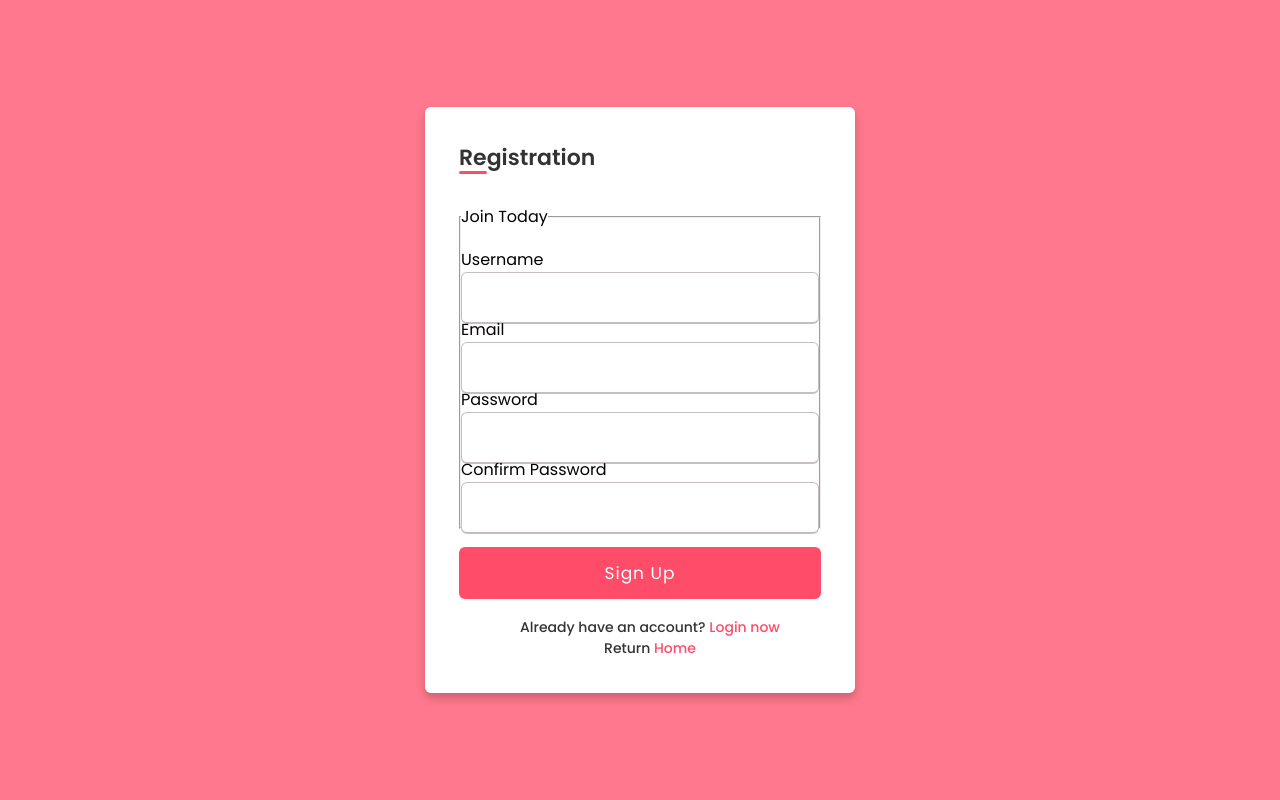
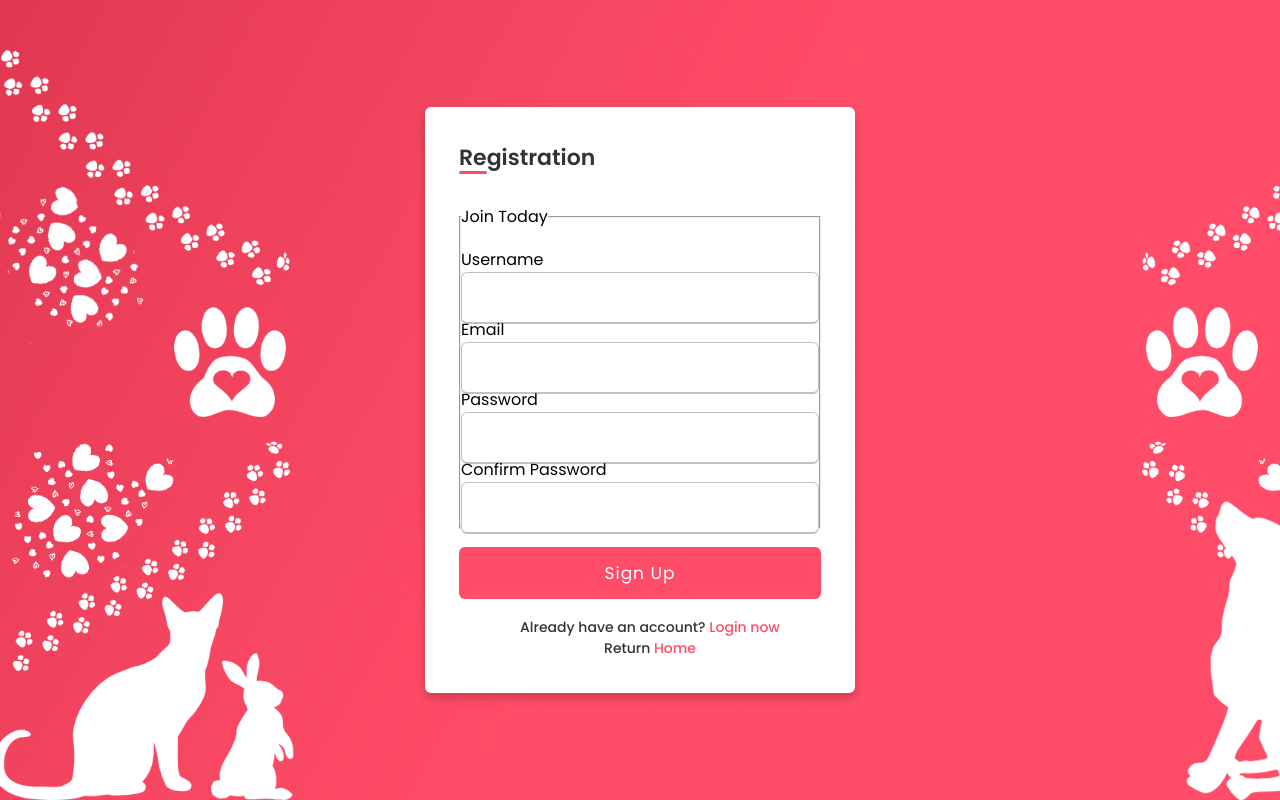
Before and after one commit to ccve01/PawfectMatch, a Flask app: page /signup.html in a window 1280 px wide. Run offline with Flask 3, Linux system fonts and the light colour scheme.

Commit message:
adding animal background to signup

```diff
--- a/static/css/loginStyle.css
+++ b/static/css/loginStyle.css
@@ -7,10 +7,11 @@
 }
 body {
       font-family: Arial, sans-serif;
-      background: linear-gradient(262deg, #FF4C68, #fd267d);
-
       margin: 0;
       padding: 0;
+      background: url('../images/backgroundanimals.png'), #FF4C68;
+      background-size: cover;
+      height: 10%;
     }
 ::selection{
   background: rgba(26,188,156,0.3);
--- a/static/css/preference.css
+++ b/static/css/preference.css
@@ -7,7 +7,6 @@
 }
 body {
       font-family: Arial, sans-serif;
-      background: linear-gradient(262deg, #FF4C68, #fd267d);
       margin: 0;
       padding: 0;
     }
--- a/static/css/signupStyle.css
+++ b/static/css/signupStyle.css
@@ -10,7 +10,9 @@ body{
   display: flex;
   align-items: center;
   justify-content: center;
-  background: #ff788d;
+  background: url('../images/backgroundanimals.png'), #FF4C68;
+  background-size: cover;
+  height: 10%;
 }
 .wrapper{
   position: relative;
--- a/static/style.css
+++ b/static/style.css
@@ -9,6 +9,7 @@ body {
     font-weight: 400;
     font-size: 100%;
     background: #F1F1F1;
+    background-image: url('images/backgroundanimals.png');
 }
 
 *, html {
```
Also changed, not shown: static/images/backgroundanimals.png (added).
